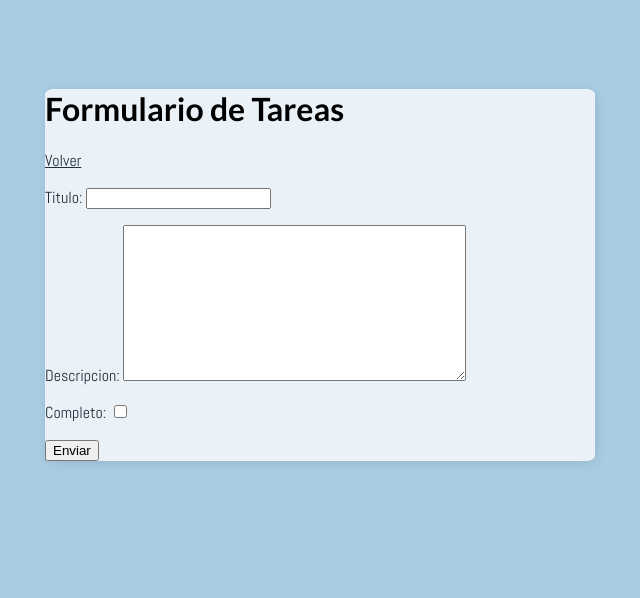
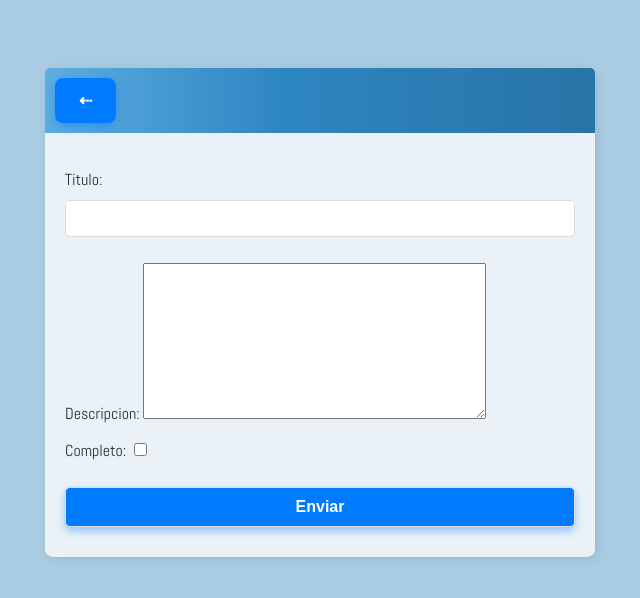
Before and after one commit to alonso1298/Aplicacion-Web-De-Tareas-Pendientes, a Django app: page /crear-tarea/ in a window 1280 px wide. Shown: the top 598 px of the page, without its empty margins (320-960 px from the left). Run offline with Django 5.2, Linux system fonts and the light colour scheme; the visitor is signed in with stand-in values (Sample User, id 1).

Commit message:
Se agrega estilo a todas las paginas

```diff
--- a/src/proyecto/base/templates/base/principal.html
+++ b/src/proyecto/base/templates/base/principal.html
@@ -32,6 +32,7 @@
             color: #212f3d ;
         }
         .boton {
+            text-decoration: none;
             background-color: #007bff;       /* Azul principal */
             color: white;                    /* Texto en blanco */
             padding: 12px 24px;              /* Espaciado interno */
@@ -42,9 +43,8 @@
             cursor: pointer;                 /* Indicador de clic */
             box-shadow: 0px 4px 8px rgba(0, 123, 255, 0.4);  /* Sombra suave */
         }
-        .nueva-tarea{
-            text-decoration: none;
-            margin-left: 20px;
+        .area-buscar, .buscar{
+            margin-bottom: 12px;
         }
         .barra-superior {
             display: flex;
@@ -95,6 +95,21 @@
             align-items: center;
             padding: 10px;
         }
+        .cuerpo-tarjeta {
+            padding: 20px;
+        }
+        .cuerpo-tarjeta form input[type="text"],
+        .cuerpo-tarjeta form input[type="password"],
+        .cuerpo-tarjeta form input[type="email"],
+        .cuerpo-tarjeta form .boton {
+            width: 100%;          /* Hace que el campo ocupe todo el ancho */
+            padding: 10px;        /* Añade espacio interno */
+            margin: 10px 0;       /* Espaciado entre campos */
+            box-sizing: border-box; /* Asegura que el padding no exceda el ancho */
+            border-radius: 5px;   /* Bordes redondeados */
+            border: 1px solid #ddd; /* Borde de los campos */
+        }
+
     </style>
 </head>
 <body>
--- a/src/proyecto/base/templates/base/tarea_form.html
+++ b/src/proyecto/base/templates/base/tarea_form.html
@@ -1,11 +1,16 @@
 {% extends 'base/principal.html' %}
 {% block content %}
-<h1>Formulario de Tareas</h1>
-<a href="{% url 'tareas' %}">Volver</a>
 
-<form method="POST" action="">
-    {% csrf_token %}
-    {{form.as_p}}
-    <input type="submit" value="Enviar">
-</form>
+<div class="barra-superior">
+    <a class="boton" href="{% url 'tareas' %}">&#x21e0;</a>
+</div>
+
+<div class="cuerpo-tarjeta">
+    <form method="POST" action="">
+        {% csrf_token %}
+        {{form.as_p}}
+        <input class="boton" type="submit" value="Enviar">
+    </form>
+</div>
+
 {% endblock content %}
--- a/src/proyecto/base/templates/base/tarea_list.html
+++ b/src/proyecto/base/templates/base/tarea_list.html
@@ -18,10 +18,10 @@
 
 <div class="envoltorio-agregar-buscar">
     <form method="GET" style="margin-top: 20px; display: flex;">
-        <input type="text" name="area-buscar" value="{{valor_buscado}}">
-        <input class="boton" type="submit" value="Buscar">
+        <input class="area-buscar" type="text" name="area-buscar" value="{{valor_buscado}}">
+        <input class="boton buscar" type="submit" value="Buscar">
     </form>
-    <a class="boton nueva-tarea" href="{% url 'crear-tarea' %}">&#x1F7A5;</a>
+    <a class="boton" href="{% url 'crear-tarea' %}">&#x1F7A5;</a>
 </div>
 
 
```
Also changed, not shown: src/proyecto/base/templates/base/login.html (+12 -7 lines), src/proyecto/base/templates/base/registro.html (+13 -7 lines), src/proyecto/base/templates/base/tarea_confirm_delete.html (+13 -6 lines).
